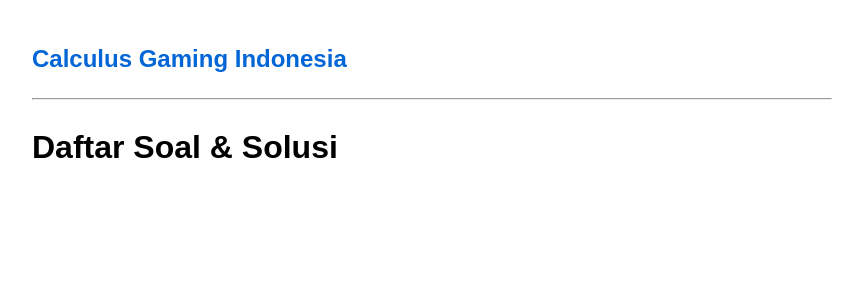
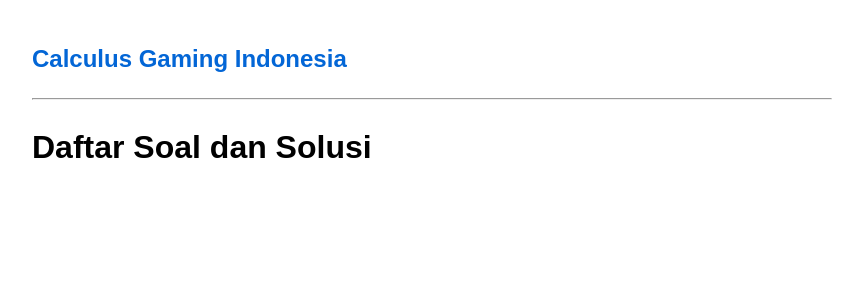
Before and after one commit to calculusgamingindonesia/calculusgamingindonesia.github.io, a Jekyll site: the page built from index.html, in a window 1280 px wide. Shown: the top 300 px of the page, without its empty margins (208-1071 px from the left). Built offline with Jekyll 4.4.1, drawn with Linux system fonts in a browser that asks for light colours.

Commit message:
Update index.html

```diff
--- a/index.html
+++ b/index.html
@@ -2,7 +2,7 @@
 layout: default
 ---
 
-<h1>Daftar Soal & Solusi</h1>
+<h1>Daftar Soal dan Solusi</h1>
 
 <ul>
   {% for post in site.posts %}
```
